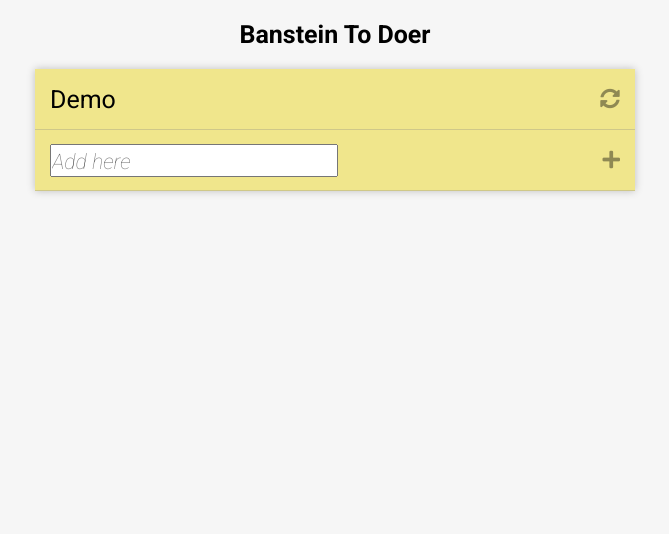
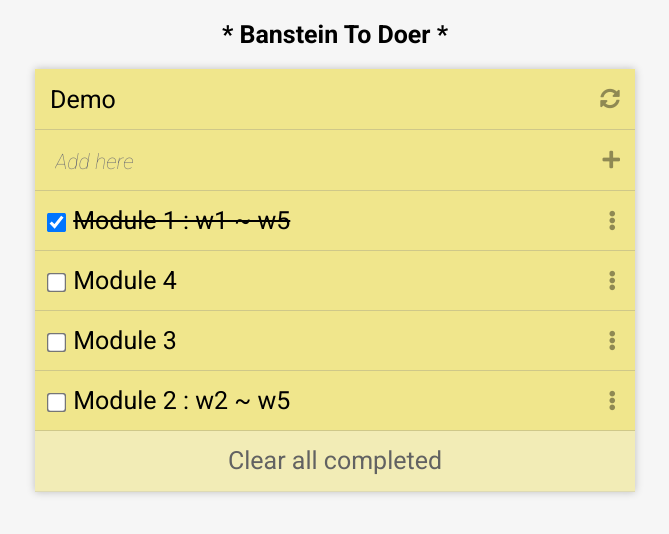
Before and after one commit to Banstein/To-Do-List, a website built with webpack: page dist/index.html in a window 1280 px wide. Shown: the whole page, without its empty margins (305-974 px from the left). Built offline with nearby package versions, Linux system fonts and the light colour scheme.

Commit message:
Update index.html

```diff
--- a/dist/index.html
+++ b/dist/index.html
@@ -14,19 +14,20 @@
 <body>
     <main>
         <section>
-            <h1>Banstein To Doer</h1>
+            <h1>* Banstein To Doer *</h1>
             <div class="tasks-container">
                 <div class="tasks-title list-set">
                     <div>Demo</div>
                     <i class="fas fa-sync-alt"></i>
                 </div>
                 <div class="tasks-adder list-set">
-                    <input type="text" placeholder="Add here">
-                    <i class="fas fa-plus"></i>
+                    <input type="text" placeholder="Add here" autofocus class="task-maker">
+                    <i class="fas fa-plus" id="add-sign"></i>
                 </div>
+                <ul class="task-injector"></ul>
+                <div class="task-delete">Clear all completed</div>
             </div>
         </section>
     </main>
-    <script src="./index.js"></script>
 </body>
 </html>
```
